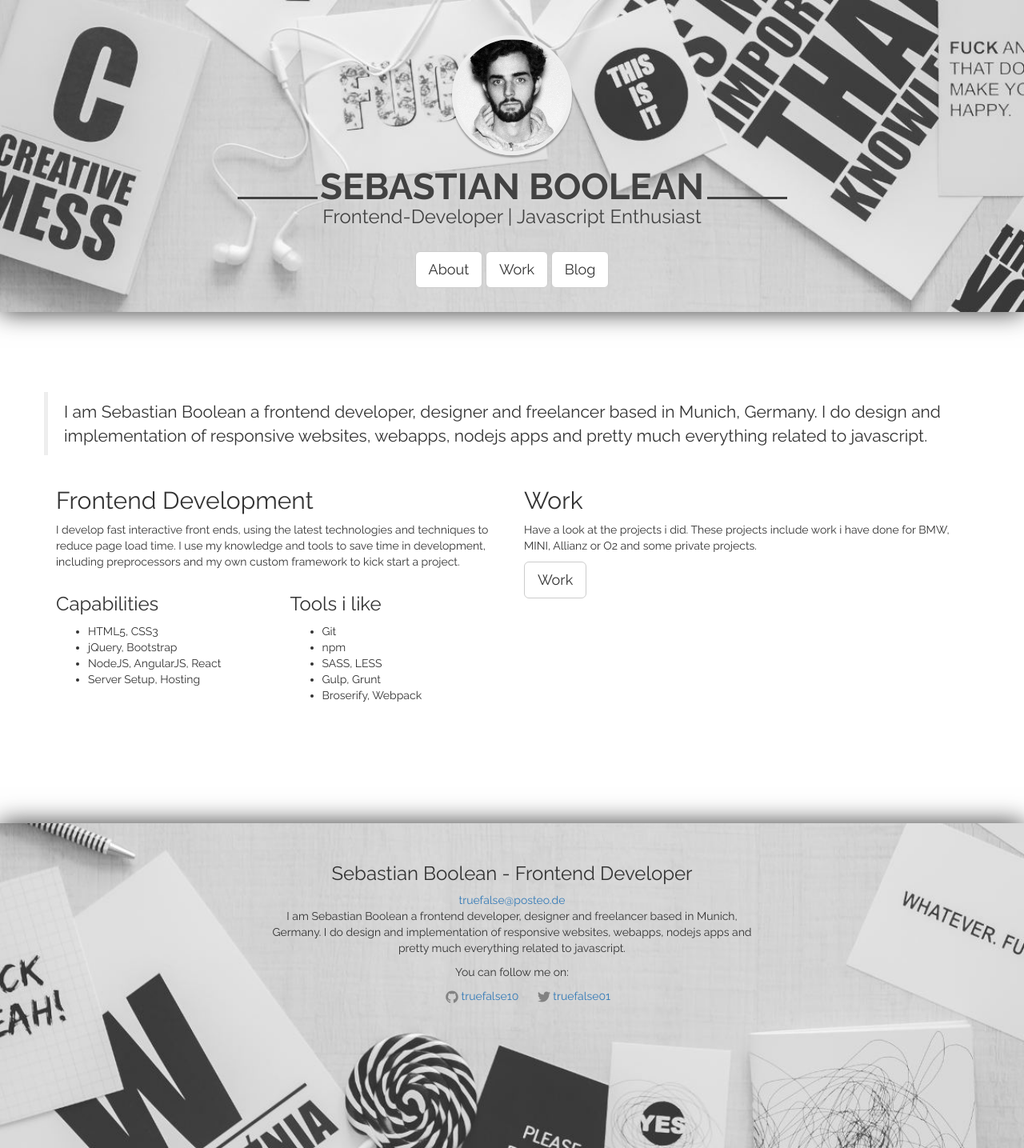
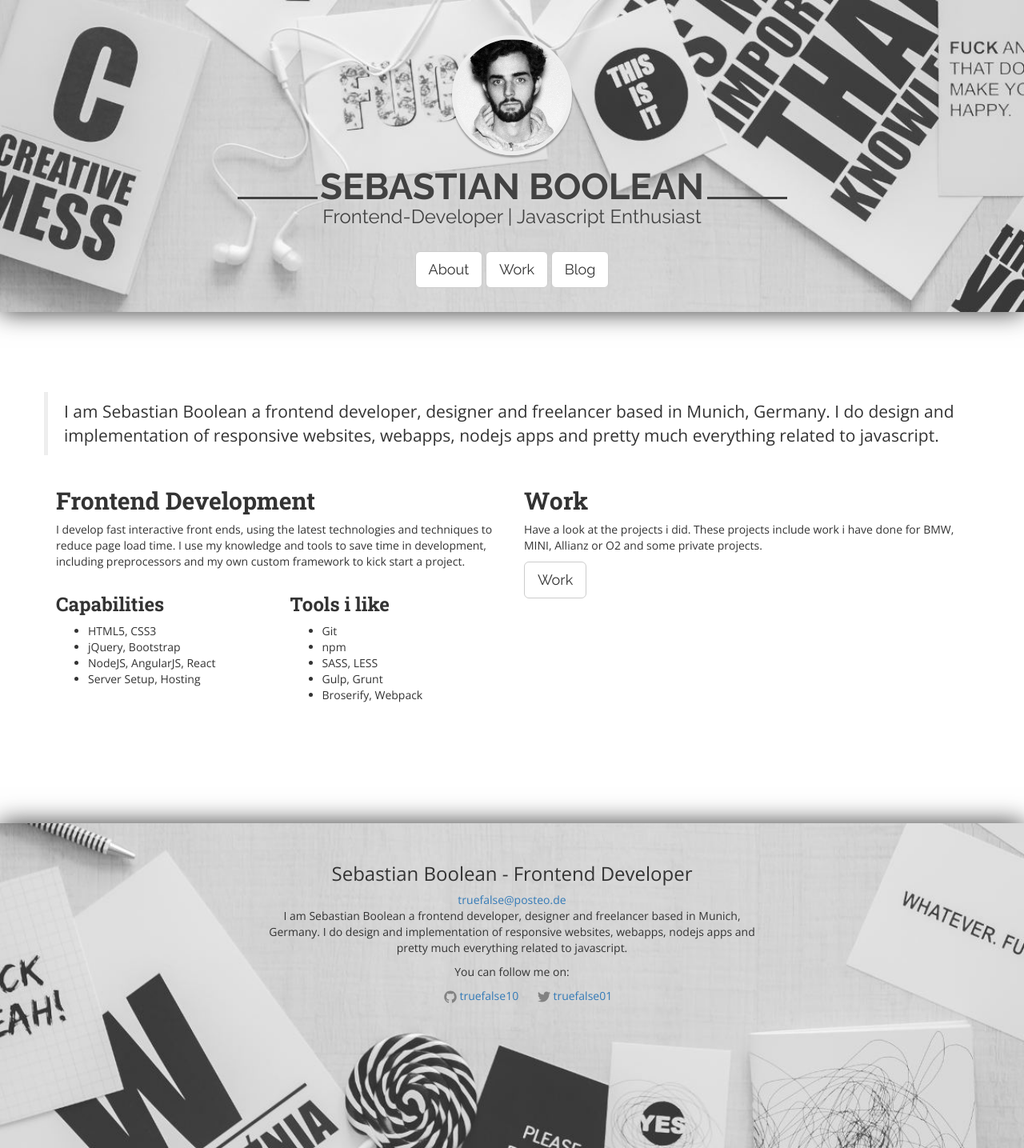
Before and after one commit to truefalse10/truefalse10.github.io, a Jekyll site: the page built from index.html, in a window 1280 px wide. Shown: the whole page at 80% size. Built offline with Jekyll 4.4.1, drawn with Linux system fonts in a browser that asks for light colours.

Commit message:
updating page fonts

```diff
--- a/_sass/_theme.scss
+++ b/_sass/_theme.scss
@@ -1,10 +1,15 @@
 $color-font-intro: #424242;
 $color-white: #fff;
 $color-black: #000;
-$font-family-base:  "Raleway", Arial, Helvetica, sans-serif !default;
+$font-family-base: 'Open Sans', sans-serif;
+$font-family-intro: "Raleway", Arial, Helvetica, sans-serif !default;
+$font-family-headline: 'Roboto Slab', serif;
 
 section {
     font-family: $font-family-base;
+}
+.btn {
+    font-family: $font-family-intro;
 }
 
 .brand {
@@ -92,6 +97,7 @@
 }
 .intro {
     color: $color-font-intro;
+    font-family: $font-family-intro;
 
 
     h1 {
@@ -179,6 +185,11 @@
 .content {
     padding-top: 100px;
     padding-bottom: 100px;
+
+    h1,h2,h3,h4,h5 {
+        font-family: $font-family-headline;
+        font-weight: 700;
+    }
 }
 
 // work section
--- a/css/main.scss
+++ b/css/main.scss
@@ -3,6 +3,8 @@
 ---
 @charset "utf-8";
 @import "http://fonts.googleapis.com/css?family=Raleway:400,700";
+@import "https://fonts.googleapis.com/css?family=Roboto+Slab:700";
+@import "https://fonts.googleapis.com/css?family=Open+Sans:400,700";
 
 //== Media queries breakpoints
 //
```
